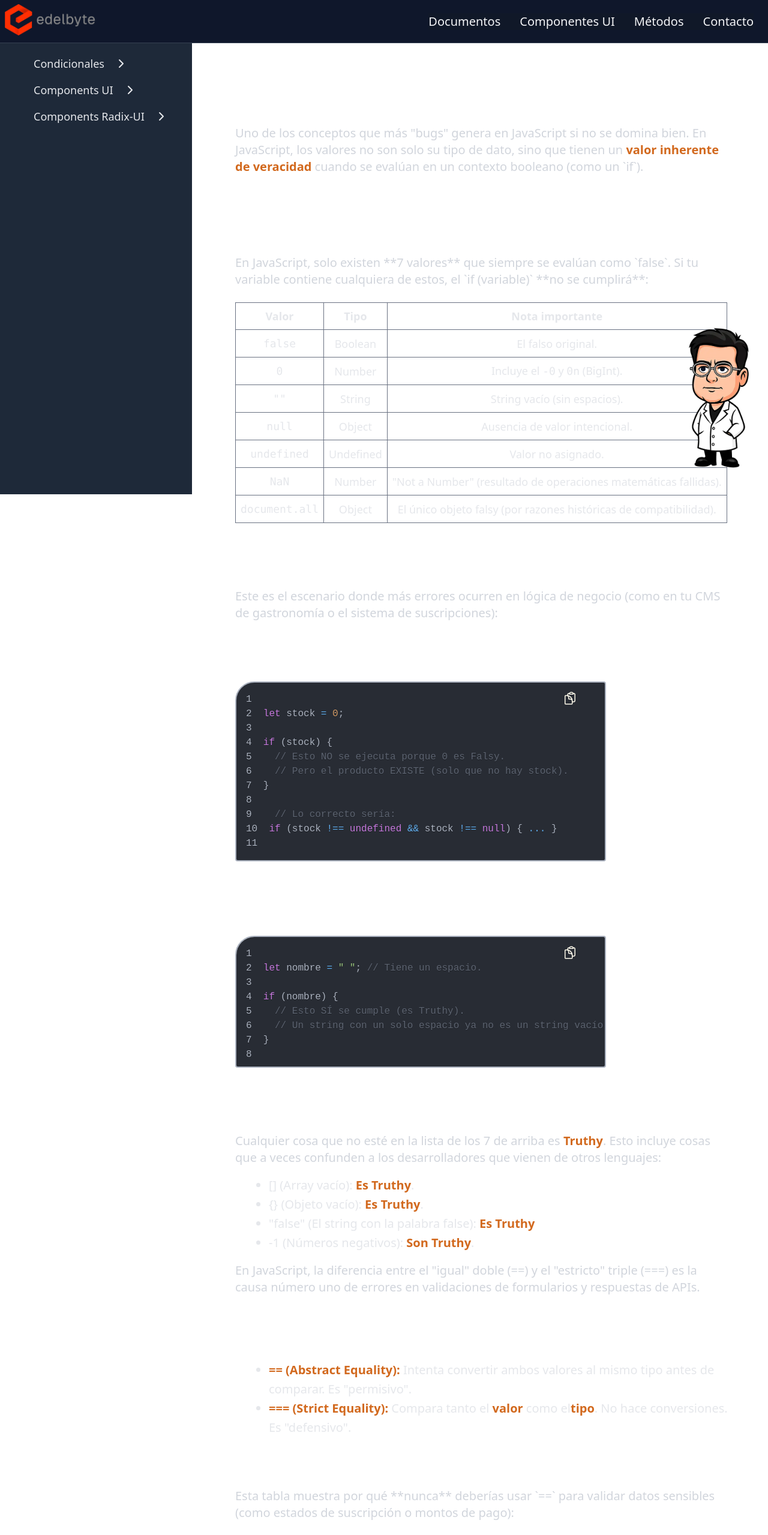
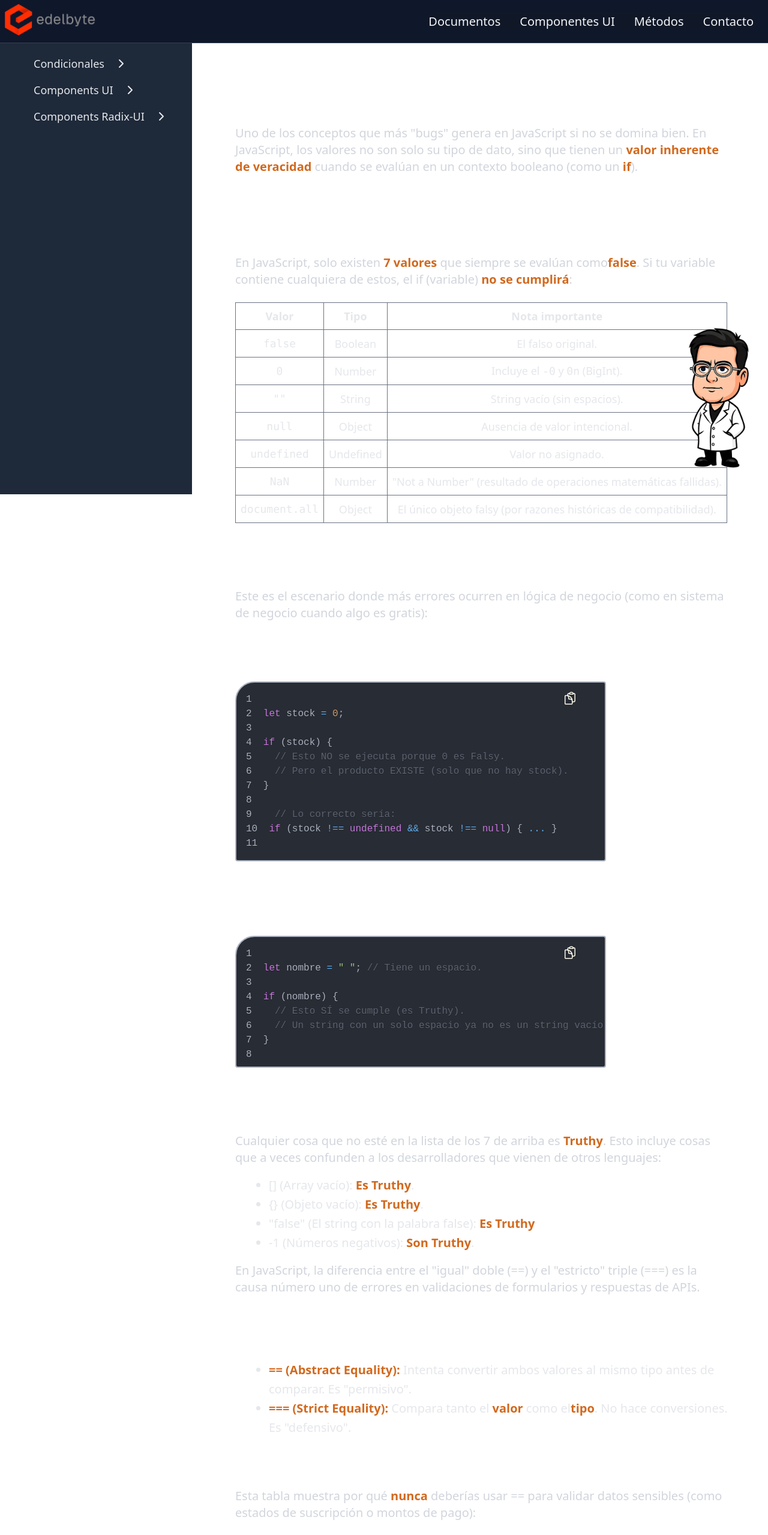
Before and after one commit to AlbertCarri/ui-components, a Next.js app: page /falsy-thruty in a window 1280 px wide. Shown: the top 2559 px of the page at 60% size. Built offline with nearby package versions, Linux system fonts and the light colour scheme.

Commit message:
Error sintaxis

```diff
--- a/app/(tips-react)/falsy-thruty/page.tsx
+++ b/app/(tips-react)/falsy-thruty/page.tsx
@@ -68,15 +68,15 @@ export default function FalsyThruty() {
           Uno de los conceptos que más {'"bugs"'} genera en JavaScript si no se
           domina bien. En JavaScript, los valores no son solo su tipo de dato,
           sino que tienen un <b>valor inherente de veracidad</b> cuando se
-          evalúan en un contexto booleano (como un `if`).
+          evalúan en un contexto booleano (como un <b>if</b>).
         </p>
         <br></br>
         <h2 className="title-lg"> 1. La lista negra: Los 7 Falsy</h2>
         <br></br>
         <p className="text-base">
-          En JavaScript, solo existen **7 valores** que siempre se evalúan como
-          `false`. Si tu variable contiene cualquiera de estos, el `if
-          (variable)` **no se cumplirá**:
+          En JavaScript, solo existen <b>7 valores</b> que siempre se evalúan como
+          <b>false</b>. Si tu variable contiene cualquiera de estos, el if
+          (variable) <b>no se cumplirá</b>:
         </p>
         <br></br>
         <table className="text-lg border-collapse border border-gray-400 text-center">
@@ -152,10 +152,10 @@ export default function FalsyThruty() {
           </tbody>
         </table>
         <br />
-        <h2 className="title-lg">2. El peligro del `0` y los Strings vacíos</h2>
+        <h2 className="title-lg">2. El peligro del 0 y los Strings vacíos</h2>
         <p className="text-base">
           Este es el escenario donde más errores ocurren en lógica de negocio
-          (como en tu CMS de gastronomía o el sistema de suscripciones):
+          (como en sistema de negocio cuando algo es gratis):
         </p>
         <h2 className="title-lg"> Caso A: El contador de stock</h2>
         <CodeBlock code={code} language="tsx" height={300} />
@@ -207,7 +207,7 @@ export default function FalsyThruty() {
           2. Tabla de Comparaciones {'"Peligrosas"'}
         </h2>
         <p className="text-base">
-          Esta tabla muestra por qué **nunca** deberías usar `==` para validar
+          Esta tabla muestra por qué <b>nunca</b> deberías usar == para validar
           datos sensibles (como estados de suscripción o montos de pago):
         </p>
         <br />
@@ -325,7 +325,7 @@ export default function FalsyThruty() {
         <p className="text-base">
           Como <code>NaN === NaN</code> es <code>false</code>, si alguna vez
           necesitas saber si un resultado matemático falló, no uses el
-          comparador. Usa la función nativa: `Number.isNaN(valor)`
+          comparador. Usa la función nativa: <b>Number.isNaN(valor)</b>
         </p>
         <h2 className="title-lg">
           Esto es muy usado pero no siempre es seguro
@@ -336,17 +336,17 @@ export default function FalsyThruty() {
           </code>{" "}
           es la forma más común y {'"limpia"'} (idiomática) que verás en el
           código moderno de JavaScript y React. Sin embargo, hay una
-          **diferencia técnica crucial** entre usar `!user.id` y `user.id ==
-          null`. Para tu libro, esta distinción es el nivel {'"Senior"'}:
+          <b>diferencia técnica crucial</b> entre usar <b>!user.id</b> y <b>user.id ==
+          null</b>. Para tu libro, esta distinción es el nivel {'"Senior"'}:
         </p>
         <h2 className="title-lg">
           {" "}
           1. El alcance de <code>(!user.id)</code> (El {'"Cazador de Falsys"'})
         </h2>
         <p className="text-base">
-          Cuando usas el operador de negación `!`, JavaScript convierte el valor
+          Cuando usas el operador de negación <b>!</b>, JavaScript convierte el valor
           a booleano y lo invierte. Esto significa que el bloque se ejecutará si
-          `user.id` es **CUALQUIER** valor falsy:
+          <b>user.id</b> es <b>CUALQUIER</b> valor falsy:
         </p>
         <ul className="bullet font-mono">
           <li> undefined (Se ejecuta) ✅</li>
```
